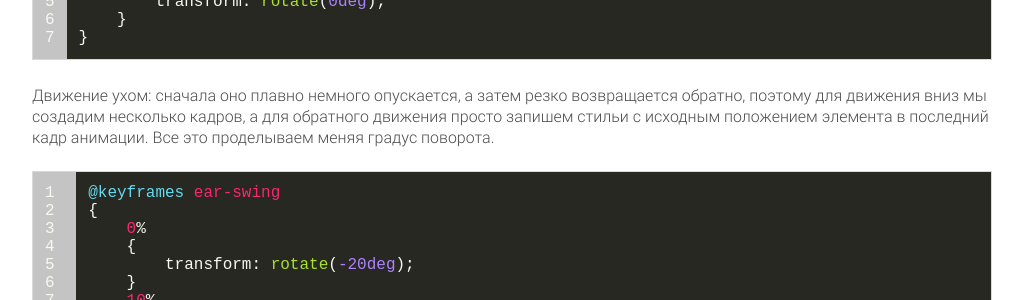
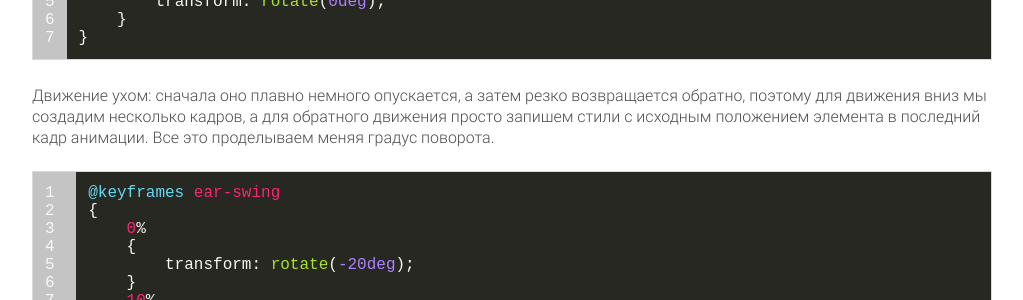
Before and after one commit to trean/trean.github.io, a Jekyll site: the page built from _posts/2016-03-26-animated-mult-hero-with-sass.markdown, in a window 1280 px wide and 1400 px high, scrolled down 4834 px. Shown: the part 176-476 px from the top of the window, without its empty margins (128-1151 px from the left). Built offline with Jekyll 4.4.1, drawn with Linux system fonts in a browser that asks for light colours; nearby versions of some CDN libraries; comment, search, counter and statistics services are not loaded; some of the changed text lies outside the part shown.

Commit message:
Fix post

```diff
--- a/_posts/2016-03-26-animated-mult-hero-with-sass.markdown
+++ b/_posts/2016-03-26-animated-mult-hero-with-sass.markdown
@@ -202,7 +202,7 @@ Kод анимации определяется с помощью правила
 
 {% endhighlight %}
 
-Движение ухом: сначала оно плавно немного опускается, а затем резко возвращается обратно, поэтому для движения вниз мы создадим несколько кадров, а для обратного движения просто запишем стильи с исходным положением элемента в последний кадр анимации. Все это проделываем меняя градус поворота.
+Движение ухом: сначала оно плавно немного опускается, а затем резко возвращается обратно, поэтому для движения вниз мы создадим несколько кадров, а для обратного движения просто запишем стили с исходным положением элемента в последний кадр анимации. Все это проделываем меняя градус поворота.
 
 {% highlight scss linenos %}
 
@@ -483,6 +483,6 @@ animation: name duration timing-function delay iteration-count direction fill-mo
 
 Конечно, для каждой анимации пришлось подбирать значения, которые смотрелись бы наиболее удачно и естественно. Возможно, потребуется изменить некоторые значения в ключевых кадрах, и проверять каждый из них отдельно.
 
-И наконец посмотрим на результат:
+И, наконец, посмотрим на результат:
 
 <iframe width="100%" height="380" src="//jsfiddle.net/trean/ajur8s5t/embedded/result/" allowfullscreen="allowfullscreen" frameborder="0"></iframe>
```
Also changed, not shown: other parts of _posts/2016-03-26-animated-mult-hero-with-sass.markdown (+3 -3 lines).
